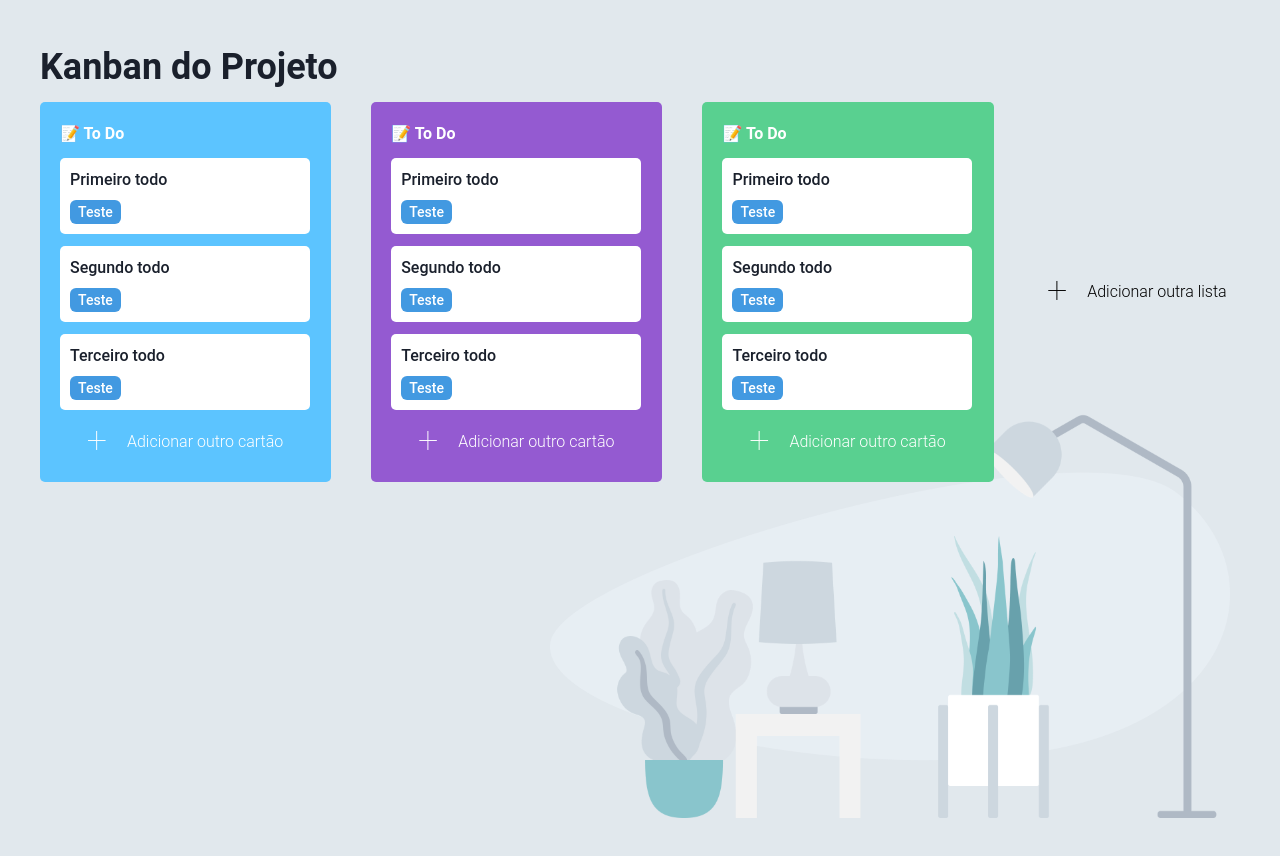
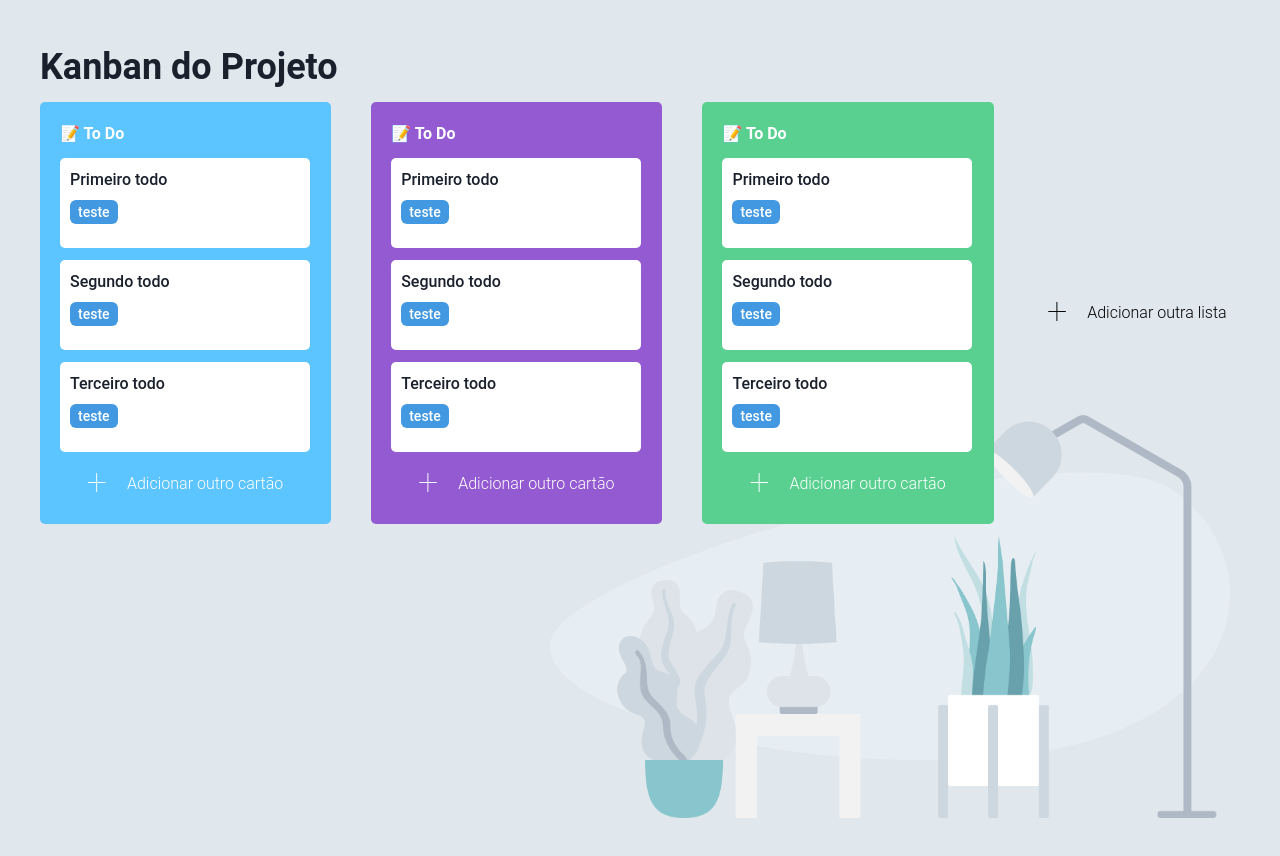
Before and after one commit to kidmortal/amopromo-react, a React (Create React App) app: page / in a window 1280 px wide. Shown: the top 856 px of the page. Built offline with nearby package versions, Linux system fonts and the light colour scheme.

Commit message:
add: drag and drop lib

```diff
--- a/package.json
+++ b/package.json
@@ -12,6 +12,7 @@
     "@testing-library/user-event": "^12.1.10",
     "framer-motion": "^4",
     "react": "^17.0.2",
+    "react-beautiful-dnd": "^13.1.0",
     "react-dom": "^17.0.2",
     "react-redux": "^7.2.4",
     "react-scripts": "4.0.3",
--- a/src/components/board/Board.js
+++ b/src/components/board/Board.js
@@ -1,5 +1,6 @@
 import { Image } from "@chakra-ui/image";
 import { HStack, Stack, Text } from "@chakra-ui/layout";
+import { DragDropContext, Draggable, Droppable } from "react-beautiful-dnd";
 import { BoardList } from "./BoardList";
 import { TransparentAddButton } from "./TransparentAddButton";
 
@@ -9,12 +10,28 @@ export function Board() {
       <Text fontSize="4xl" fontWeight="700">
         Kanban do Projeto
       </Text>
-      <HStack zIndex="10" justify="start" spacing={10}>
-        <BoardList title="📝 To Do" color="#5CC4FF" />
-        <BoardList title="📝 To Do" color="#945AD1" />
-        <BoardList title="📝 To Do" color="#59D090" />
-        <TransparentAddButton text="Adicionar outra lista" color="black" />
-      </HStack>
+      <DragDropContext>
+        <Droppable droppableId="kanban">
+          {(provided) => (
+            <HStack
+              zIndex="10"
+              justify="start"
+              spacing={10}
+              ref={provided.innerRef}
+              {...provided.droppableProps}
+            >
+              <BoardList title="📝 To Do" color="#5CC4FF" />
+              <BoardList title="📝 To Do" color="#945AD1" />
+              <BoardList title="📝 To Do" color="#59D090" />
+
+              <TransparentAddButton
+                text="Adicionar outra lista"
+                color="black"
+              />
+            </HStack>
+          )}
+        </Droppable>
+      </DragDropContext>
       <Image
         zIndex="5"
         position="absolute"
--- a/src/components/board/BoardItem.js
+++ b/src/components/board/BoardItem.js
@@ -1,10 +1,20 @@
 import { HStack } from "@chakra-ui/layout";
 import { Box, Stack, Text } from "@chakra-ui/layout";
 import { Tag } from "@chakra-ui/tag";
+import { Draggable } from "react-beautiful-dnd";
 
 export function BoardItem(props) {
   return (
-    <Stack flex={1} h="90px" bg="white" borderRadius="5px">
+    <Draggable draggableId={props.key} index={props.index}>
+      {(provided) => (
+        <Stack
+          h="90px"
+          bg="white"
+          borderRadius="5px"
+          ref={provided.innerRef}
+          {...provided.dragHandleProps}
+          {...provided.draggableProps}
+        >
           <Stack margin="10px" justify="flex-start">
             <Text fontWeight="medium" fontSize="medium">
               {props.content}
@@ -16,5 +26,7 @@ export function BoardItem(props) {
             </HStack>
           </Stack>
         </Stack>
+      )}
+    </Draggable>
   );
 }
--- a/src/components/board/BoardList.js
+++ b/src/components/board/BoardList.js
@@ -1,8 +1,14 @@
 import { Stack, Text } from "@chakra-ui/layout";
+import { DragDropContext, Droppable } from "react-beautiful-dnd";
 import { BoardItem } from "./BoardItem";
 import { TransparentAddButton } from "./TransparentAddButton";
 
 export function BoardList(props) {
+  const items = [
+    { id: 1, content: "Primeiro todo", tag: "teste" },
+    { id: 2, content: "Segundo todo", tag: "teste" },
+    { id: 3, content: "Terceiro todo", tag: "teste" },
+  ];
   return (
     <Stack
       width={[100, 150, 200, 250, 300, 350]}
@@ -16,9 +22,15 @@ export function BoardList(props) {
         <Text fontSize="medium" fontWeight="bold" color="white">
           {props.title}
         </Text>
-        <BoardItem content="Primeiro todo" tag="Teste" />
-        <BoardItem content="Segundo todo" tag="Teste" />
-        <BoardItem content="Terceiro todo" tag="Teste" />
+        {items.map((item, index) => (
+          <BoardItem
+            content={item.content}
+            tag={item.tag}
+            key={item.id}
+            index={index}
+          />
+        ))}
+
         <TransparentAddButton text="Adicionar outro cartão" color="white" />
       </Stack>
     </Stack>
```
Also changed, not shown: 1 other file (tests, documents, lock files or other folders). Lines whose indentation alone changed are shown as unchanged.
